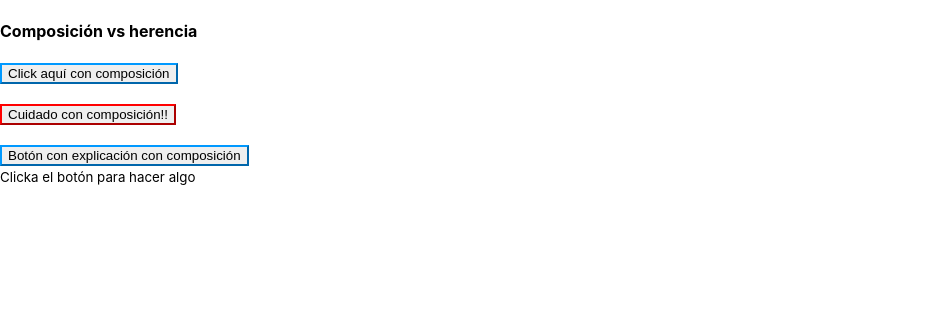
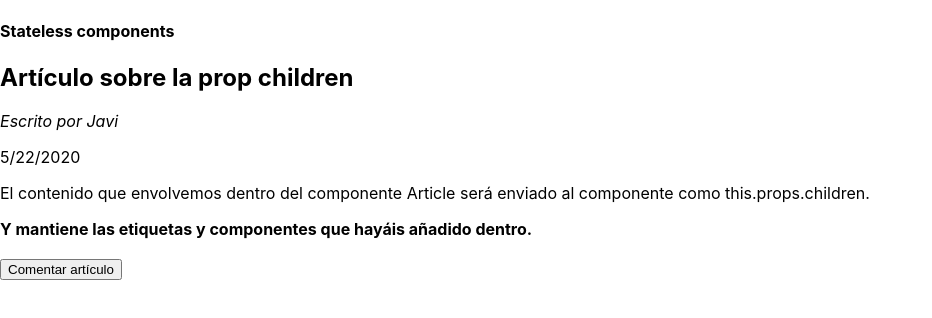
Before and after one commit to jgmenendez/udemy-curso, a React (Create React App) app: page / in a window 1280 px wide. Shown: the top 318 px of the page, without its empty margins (0-932 px from the left). Built offline with nearby package versions, Linux system fonts and the light colour scheme.

Commit message:
Buenas prácticas: Stateless Componentes

```diff
--- a/src/App.js
+++ b/src/App.js
@@ -1,46 +1,60 @@
 import React, { Component } from "react";
 
-class Button extends Component {
-  render() {
-    return (
-      <button style={{ borderColor: this.props.borderColor, display: 'block' }}>
-        { this.props.label }
-      </button>
-    )
-  }
+// class Article extends Component {
+//   render() {
+//     return (
+//       <section>
+//         <h2>{ this.props.title }</h2>
+//         <p><em>Escrito por { this.props.author }</em></p>
+//         <date>{ this.props.date }</date>
+//         <article>{ this.props.children }</article>
+//       </section>
+//     )
+//   }
+// }
+
+function Article(props) {
+  return (
+    <section>
+      <h2>{ props.title }</h2>
+      <p><em>Escrito por { props.author }</em></p>
+      <date>{ props.date }</date>
+      <article>{ props.children }</article>
+    </section>
+  )
 }
 
-Button.defaultProps = {
-  borderColor: '#09f'
-}
+// class Button extends Component {
+//   render() {
+//     return (
+//       <button style={{ borderColor: this.props.borderColor, display: 'block' }}>
+//         { this.props.label }
+//       </button>
+//     )
+//   }
+// }
 
-class ButtonDanger extends Button {
-  render() {
-    return <Button borderColor='red' label={ this.props.label } />
-  }
-}
-
-class ButtonWithLegend extends Button {
-  render() {
-    return (
-      <div>
-        <Button borderColor={ this.props.borderColor } label={ this.props.label } />
-        <small>{ this.props.legend }</small>
-      </div>
-    )
-  }
-}
+const Button = ({ borderColor, label }) => (
+  <button style={{ borderColor, display: 'block' }}>
+    { label }
+  </button>
+)
 
 class App extends Component {
   render() {
     return (
       <div className="App">
-        <h4>Composición vs herencia</h4>
-        <Button label='Click aquí con composición' />
+        <h4>Stateless components</h4>
+        <Article
+          author='Javi'
+          date={ new Date().toLocaleDateString() }
+          title='Artículo sobre la prop children'
+        >
+          <p>El contenido que envolvemos dentro del componente Article será enviado al componente como this.props.children.</p>
+          <strong>Y mantiene las etiquetas y componentes que hayáis añadido dentro.</strong>
+        </Article>
         <br />
-        <ButtonDanger label='Cuidado con composición!!' />
-        <br />
-        <ButtonWithLegend label='Botón con explicación con composición' legend='Clicka el botón para hacer algo' />
+        <Button label='Comentar artículo' />
       </div>
     );
   }
```
